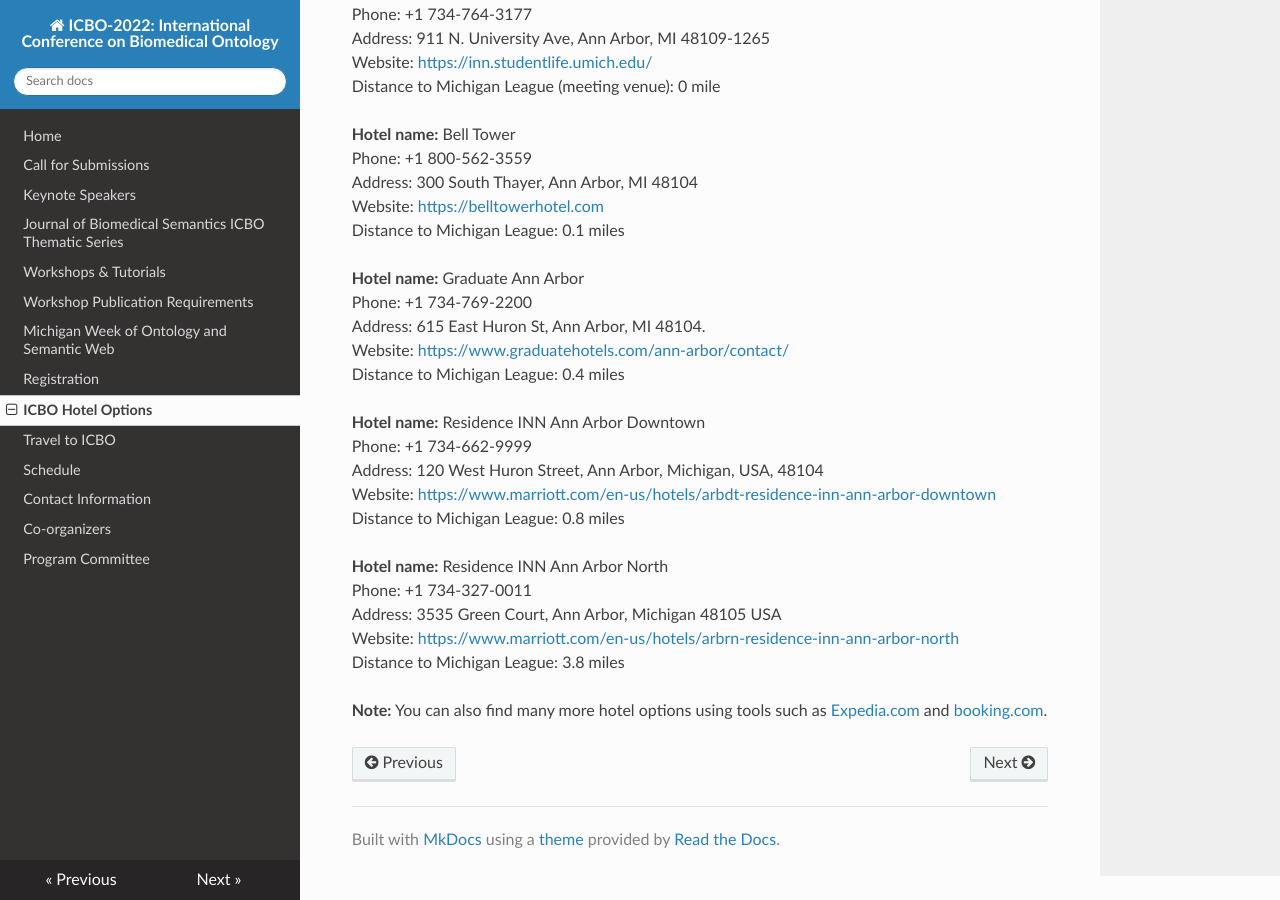
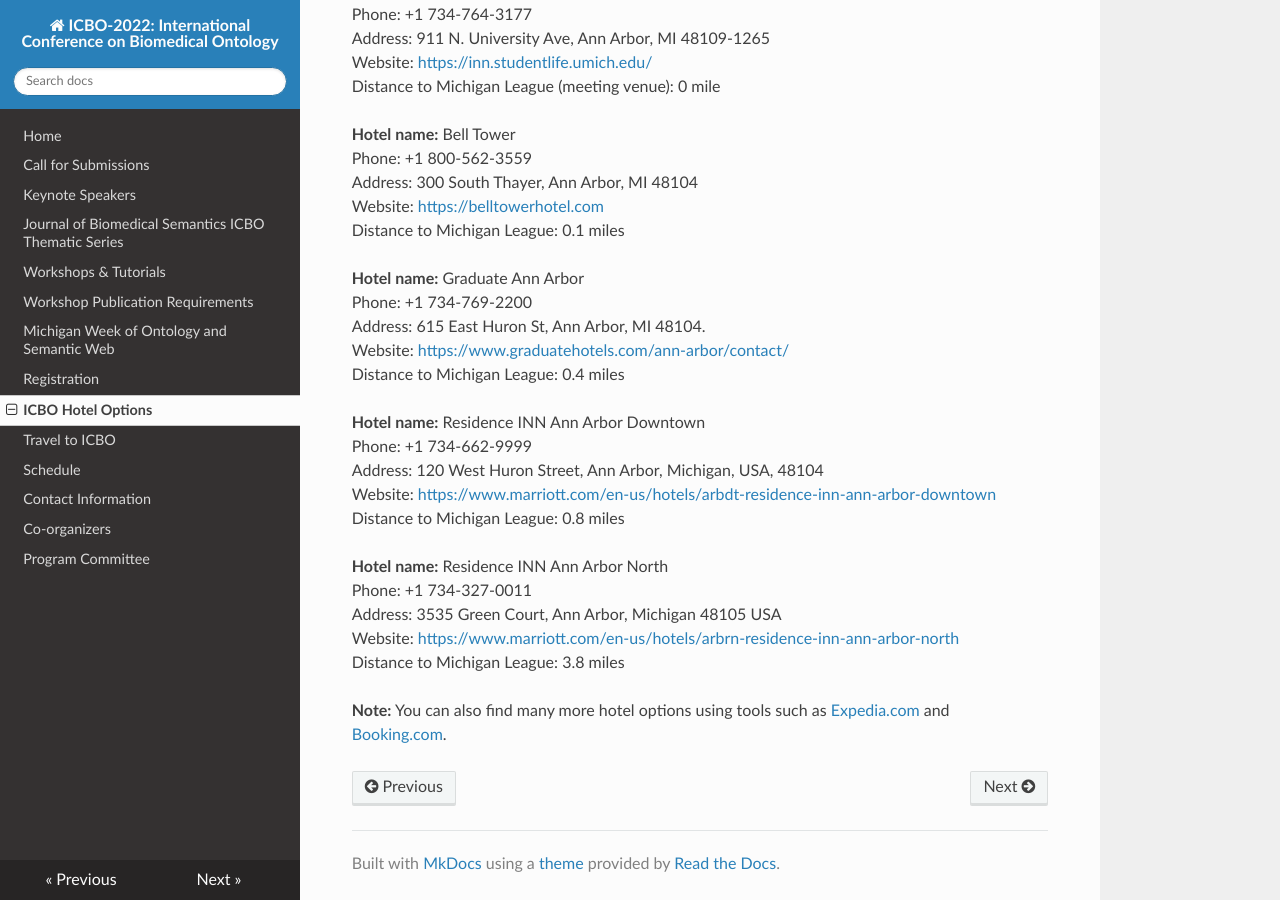
Before and after one commit to johnbeve/BFO-Organization, an MkDocs documentation site: the page built from docs/icbo-hotels.md, in a window 1280 px wide and 900 px high, scrolled down 949 px. Built offline with MkDocs 1.6.1, drawn with Linux system fonts in a browser that asks for light colours; nearby versions of some CDN libraries.

```diff
--- a/docs/icbo-hotels.md
+++ b/docs/icbo-hotels.md
@@ -54,4 +54,4 @@ Address: 3535 Green Court, Ann Arbor, Michigan 48105 USA
 Website: [https://www.marriott.com/en-us/hotels/arbrn-residence-inn-ann-arbor-north](https://www.marriott.com/en-us/hotels/arbrn-residence-inn-ann-arbor-north)
 Distance to Michigan League: 3.8 miles
 
-**Note:** You can also find many more hotel options using tools such as [Expedia.com](https://www.expedia.com/) and [booking.com](https://www.booking.com/).
+**Note:** You can also find many more hotel options using tools such as [Expedia.com](https://www.expedia.com/) and [Booking.com](https://www.booking.com/).
```
